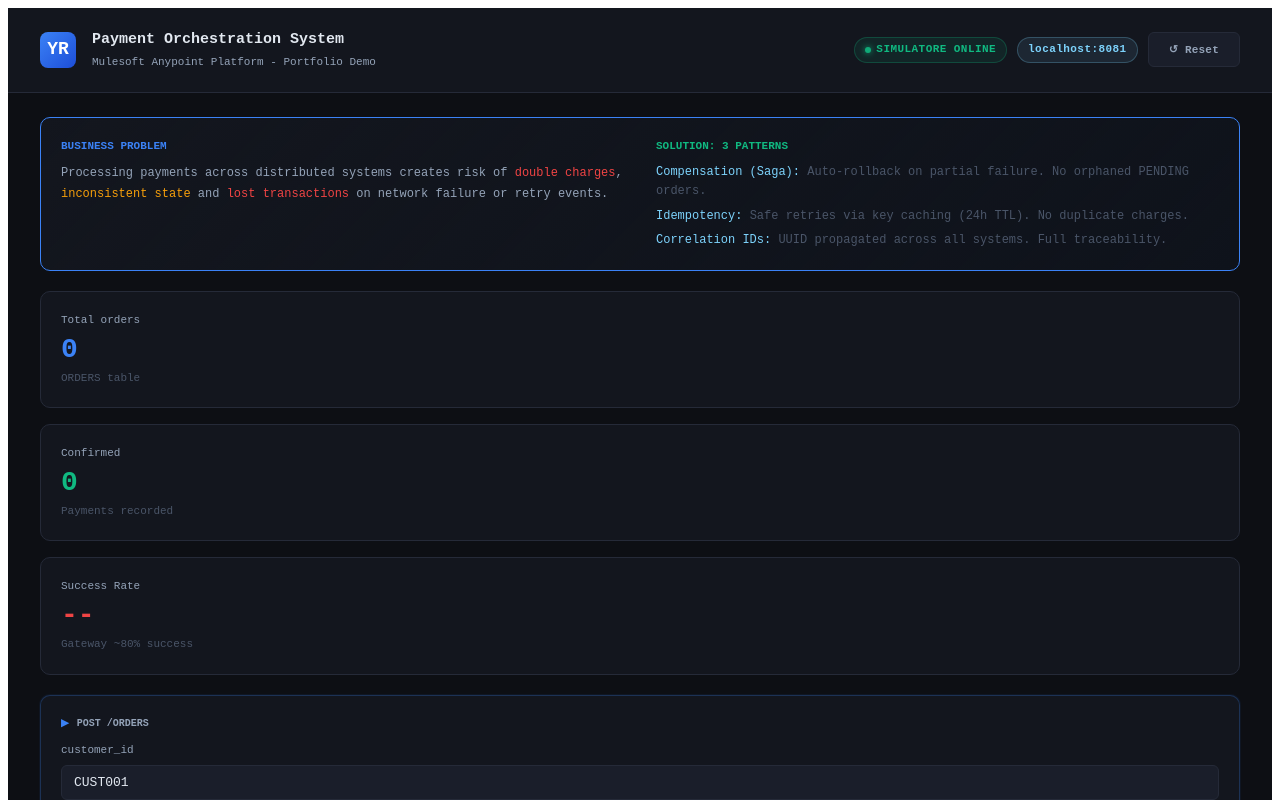
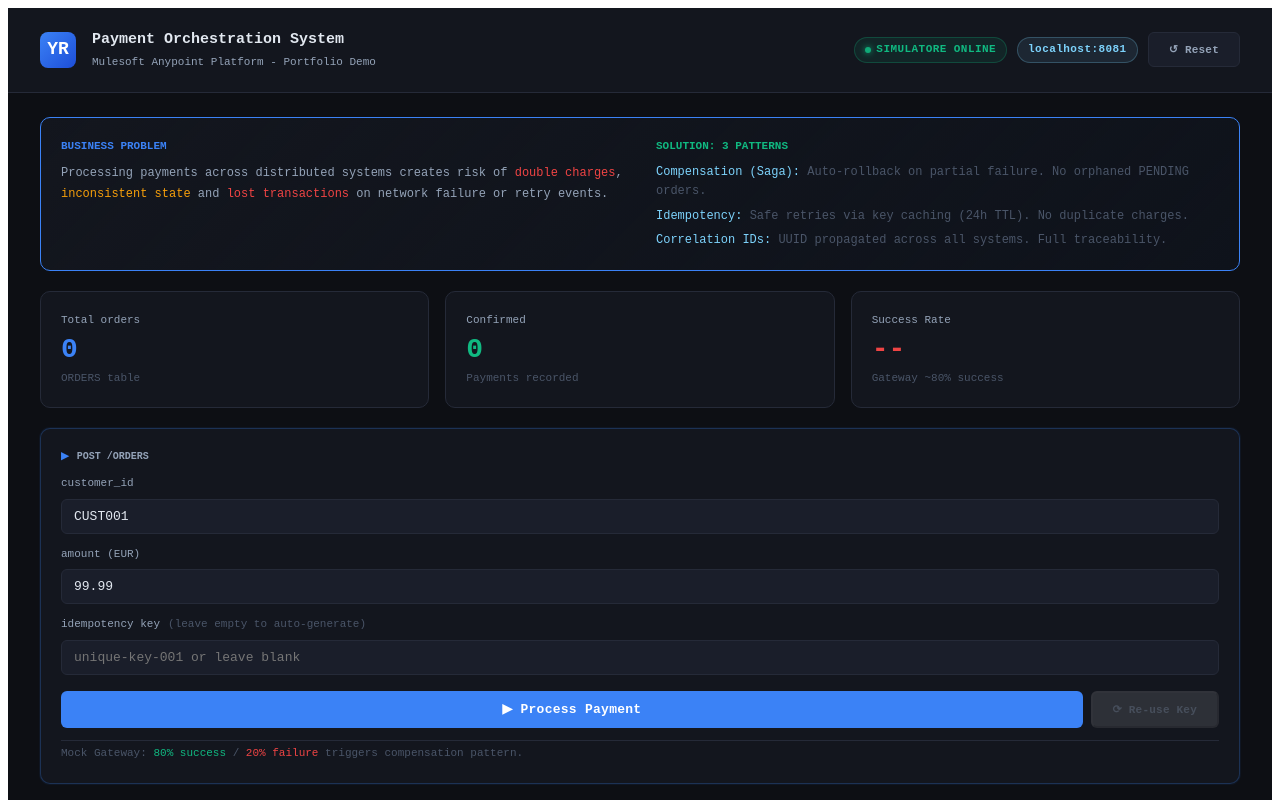
Before and after one commit to roxyle/mulesoft-payment-ui-demo, a React (Vite) app: page / in a window 1280 px wide. Shown: the top 800 px of the page. Built offline with nearby package versions, Linux system fonts and the light colour scheme.

Commit message:
fix: fixed stats grid3

```diff
--- a/src/App.jsx
+++ b/src/App.jsx
@@ -76,7 +76,7 @@ const stile = {
   }),
   main: { padding: "24px 32px", maxWidth: 1400, margin: "0 auto" },
   grid2: { display: "grid", gap: 16 },
-  grid3: { display: "grid", gap: 16 },
+  grid3: { display: "grid", gridTemplateColumns: "repeat(3, 1fr)", gap: 16 },
   section: { marginBottom: 24 },
   sectionLabel: {
     fontSize:10,
@@ -329,7 +329,7 @@ export default function App(){
 
   // statistiche
   const confirmed = orders.filter(o => o.status === "CONFIRMED").length;
-  const failed    = orders.filter(o => o.status === "FAILED").length;
+  const failed = orders.filter(o => o.status === "FAILED").length;
   const successRate = orders.length ? Math.round((confirmed / orders.length) * 100) : "--";
 
   // stato UI
```
